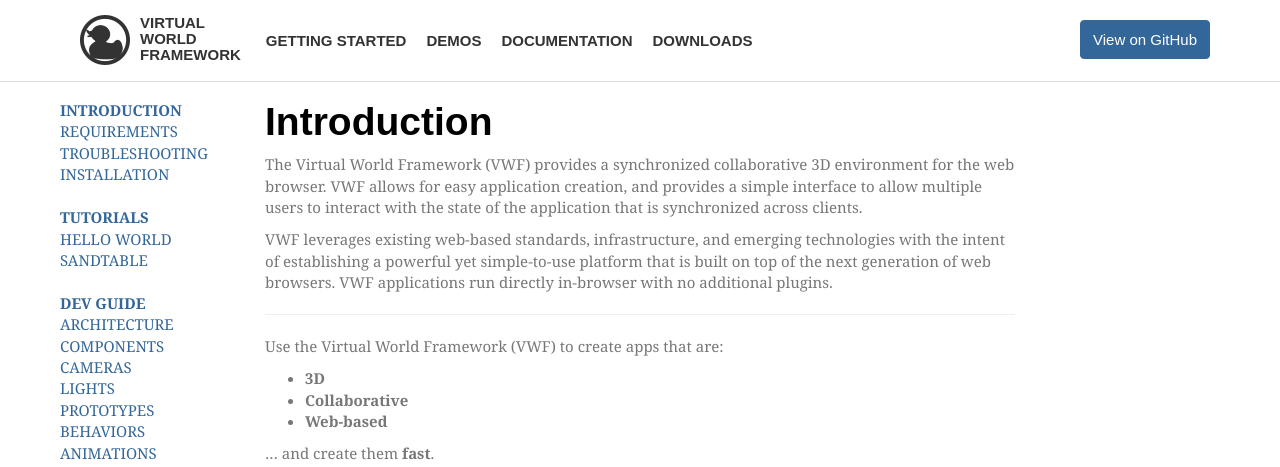
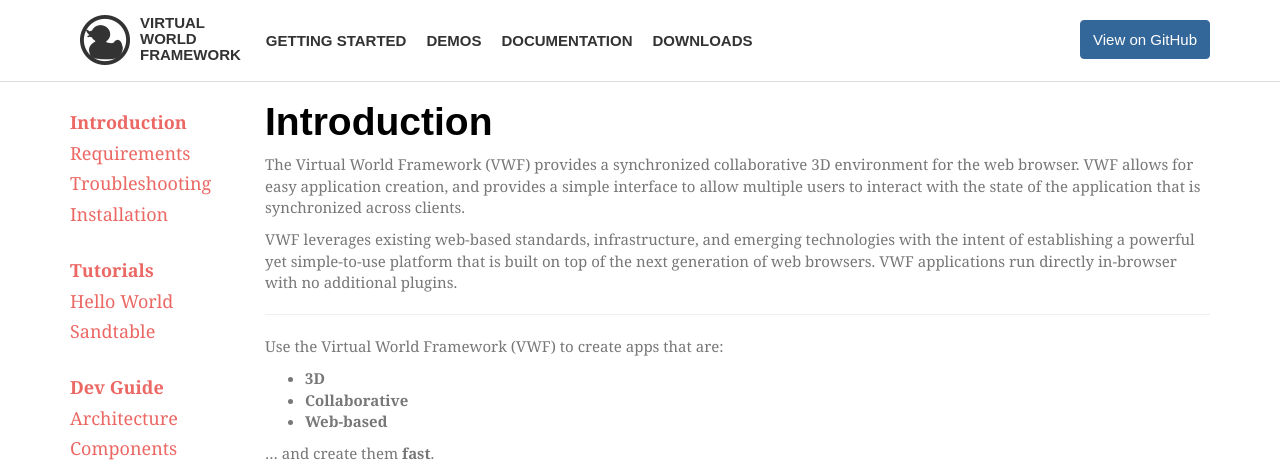
Before and after one commit to virtual-world-framework/vwf-web, a Jekyll site: the page built from documentation.html, in a window 1280 px wide and 1400 px high. Shown: the top 467 px of the window. Built offline with Jekyll 4.4.1, drawn with Linux system fonts in a browser that asks for light colours; some web fonts are replaced; Markdown is read by kramdown in place of the engine named in the settings.

Commit message:
Size up the sidebar to respond correctly.

```diff
--- a/_layouts/docs.html
+++ b/_layouts/docs.html
@@ -4,21 +4,26 @@
 
 <div class="container">
   <div class="row">
-		<div class="col-lg-8 col-lg-offset-2 col-md-10 col-md-offset-1">
-			<!-- Begin documentation specific layout -->
-			<div id='navmenu' class='navmenu'>
-				<div class='navmenu-scroll'>
-					<ul>
-						<li><a href='#introduction' class='header' title='Introduction'><b>Introduction</b></a></li>
+    <div class="col-md-2 hidden-sm hidden-xs">
+      <ul class="navmenu list-unstyled">
+        <li>
+          <a href='#introduction' class='header' title='Introduction'>Introduction</a>
+          <ul class="list-unstyled">
             <li><a href='#requirements' title='Requirements'>Requirements</a></li>
             <li><a href='#troubleshooting' title='Troubleshooting'>Troubleshooting</a></li>
             <li><a href='#install' title='Installation'>Installation</a></li>
-						<br/>
-						<li><a href='#tutorials' class='header' title='Tutorials'><b>Tutorials</b></a></li>
+          </ul>
+        </li>
+        <li>
+          <a href='#tutorials' class='header' title='Tutorials'>Tutorials</a>
+          <ul class="list-unstyled">
             <li><a href='#tutorial1' title='Tutorial1'>Hello World</a></li>
             <li><a href='#tutorial2' title='Tutorial2'>Sandtable</a></li>
-						<br/>
-						<li><a href='#devguide' class='header' title='Dev Guide'><b>Dev Guide</b></a></li>
+          </ul>
+        </li>
+        <li>
+          <a href='#devguide' class='header' title='Dev Guide'>Dev Guide</a>
+          <ul class="list-unstyled">
             <li><a href='#architecture' title='Architecture'>Architecture</a></li>
             <li><a href='#components' title='Components'>Components</a></li>
             <li><a href='#cameras' title='Cameras'>Cameras</a></li>
@@ -30,8 +35,11 @@
             <li><a href='#drivers' title='Drivers'>Drivers</a></li>
             <li><a href='#editor' title='Editor'>Editor</a></li>
             <li><a href='#querying' title='Querying'>Querying</a></li>
-						<br/>
-						<li><a href='#cookbook' class='header' title='Cookbook'><b>Cookbook</b></a></li>
+          </ul>
+        </li>
+        <li>
+          <a href='#cookbook' class='header' title='Cookbook'>Cookbook</a>
+          <ul class="list-unstyled">
             <li><a href='#multiuser' title='Multiuser'>Multiuser</a></li>
             <li><a href='#simulation' title='Simulation'>Simulation</a></li>
             <li><a href='#2d-interface' title='2D-Interface'>2D Interface</a></li>
@@ -44,80 +52,20 @@
             <li><a href='#persistence' title='Persistence'>Persistence</a></li>
             <li><a href='#testing' title='Testing'>Testing</a></li>
             <li><a href='#pitfalls' title='Pitfalls'>Pitfalls</a></li>
-						<br/>
-						<li><a href='#application-api' class='header' title='APIs'><b>APIs</b></a></li>
+          </ul>
+        </li>
+        <li>
+          <a href='#application-api' class='header' title='APIs'>APIs</a>
+          <ul class="list-unstyled">
             <li><a href='#application-api' title='Application API'>Application API</a></li>
             <li><a href='#system-api' title='System API'>System API</a></li>
           </ul>
+        </li>
+      </ul>
+      <!-- End documentation specific layout -->
     </div>
-			</div>
-			{% capture introduction %}{% include docs/introduction.md %}{% endcapture %}
-			{{ introduction | markdownify }}
-			{% capture requirements %}{% include docs/requirements.md %}{% endcapture %}
-			{{ requirements | markdownify }}
-			{% capture troubleshooting %}{% include docs/troubleshooting.md %}{% endcapture %}
-			{{ troubleshooting | markdownify }}
-			{% capture install %}{% include docs/install.md %}{% endcapture %}
-			{{ install | markdownify }}
-			{% capture tutorial1 %}{% include docs/tutorial1.md %}{% endcapture %}
-			{{ tutorial1 | markdownify }}
-			{% capture tutorial2 %}{% include docs/tutorial2.md %}{% endcapture %}
-			{{ tutorial2 | markdownify }}
-			{% capture devguide %}{% include docs/devguide.md %}{% endcapture %}
-			{{ devguide | markdownify }}
-			{% capture architecture %}{% include docs/architecture.md %}{% endcapture %}
-			{{ architecture | markdownify }}
-			{% capture components %}{% include docs/components.md %}{% endcapture %}
-			{{ components | markdownify }}
-			{% capture cameras %}{% include docs/cameras.md %}{% endcapture %}
-			{{ cameras | markdownify }}
-			{% capture lights %}{% include docs/lights.md %}{% endcapture %}
-			{{ lights | markdownify }}
-			{% capture prototypes %}{% include docs/prototypes.md %}{% endcapture %}
-			{{ prototypes | markdownify }}
-			{% capture behaviors %}{% include docs/behaviors.md %}{% endcapture %}
-			{{ behaviors | markdownify }}
-			{% capture animations %}{% include docs/animations.md %}{% endcapture %}
-			{{ animations | markdownify }}
-			{% capture html %}{% include docs/html.md %}{% endcapture %}
-			{{ html | markdownify }}
-			{% capture drivers %}{% include docs/drivers.md %}{% endcapture %}
-			{{ drivers | markdownify }}
-			{% capture editor %}{% include docs/editor.md %}{% endcapture %}
-			{{ editor | markdownify }}
-			{% capture query %}{% include docs/query.md %}{% endcapture %}
-			{{ query | markdownify }}
-			{% capture cookbook %}{% include docs/cookbook.md %}{% endcapture %}
-			{{ cookbook | markdownify }}
-			{% capture multiuser %}{% include docs/multiuser.md %}{% endcapture %}
-			{{ multiuser | markdownify }}
-			{% capture simulation %}{% include docs/simulation.md %}{% endcapture %}
-			{{ simulation | markdownify }}
-			{% capture 2dInterface %}{% include docs/2dInterface.md %}{% endcapture %}
-			{{ 2dInterface | markdownify }}
-			{% capture materials %}{% include docs/materials.md %}{% endcapture %}
-			{{ materials | markdownify }}
-			{% capture chat %}{% include docs/chat.md %}{% endcapture %}
-			{{ chat | markdownify }}
-			{% capture sound %}{% include docs/sound.md %}{% endcapture %}
-			{{ sound | markdownify }}
-			{% capture transforms %}{% include docs/transforms.md %}{% endcapture %}
-			{{ transforms | markdownify }}
-			{% capture lesson %}{% include docs/lesson.md %}{% endcapture %}
-			{{ lesson | markdownify }}
-			{% capture logging %}{% include docs/logging.md %}{% endcapture %}
-			{{ logging | markdownify }}
-			{% capture persistence %}{% include docs/persistence.md %}{% endcapture %}
-			{{ persistence | markdownify }}
-			{% capture testing %}{% include docs/testing.md %}{% endcapture %}
-			{{ testing | markdownify }}
-			{% capture pitfalls %}{% include docs/pitfalls.md %}{% endcapture %}
-			{{ pitfalls | markdownify }}
-			{% capture application %}{% include docs/application.md %}{% endcapture %}
-			{{ application | markdownify }}
-			{% capture system %}{% include docs/system.md %}{% endcapture %}
-			{{ system | markdownify }}
-			<!-- End documentation specific layout -->
+    <div class="col-md-10">
+      {{content}}
     </div>
   </div>
 </div>
--- a/css/vwf.css
+++ b/css/vwf.css
@@ -180,33 +180,27 @@
   height: 40px;
 }
 
-.navmenu {
-  position: fixed;
-  top: 100px;
-  left: 20px;
-  text-transform: uppercase;
-  width: 220px;
-  height: calc(100% - 100px);
+ul.navmenu {
+  margin-top: 30px;
+  font-size: 18px;
 }
 
-.navmenu-scroll {
-  overflow:auto;
-  height:100%;
+ul.navmenu > li {
+  font-weight: bold;
+  margin-bottom: 30px;
 }
 
-.navmenu ul {
-  list-style:none;
+ul.navmenu ul li {
+  font-weight: normal;
+  margin-top: 5px;
 }
 
 .navmenu a {
-  color: #336699;
 }
 
 .navmenu a:focus,
 .navmenu a:active,
 .navmenu a:hover {
-  color: #29527a;
-  text-decoration: none;
 }
 
 code {
```
Also changed, not shown: documentation.html (added, +72 -0 lines), documentation.md (deleted, +0 -4 lines). Lines whose indentation alone changed are shown as unchanged.
